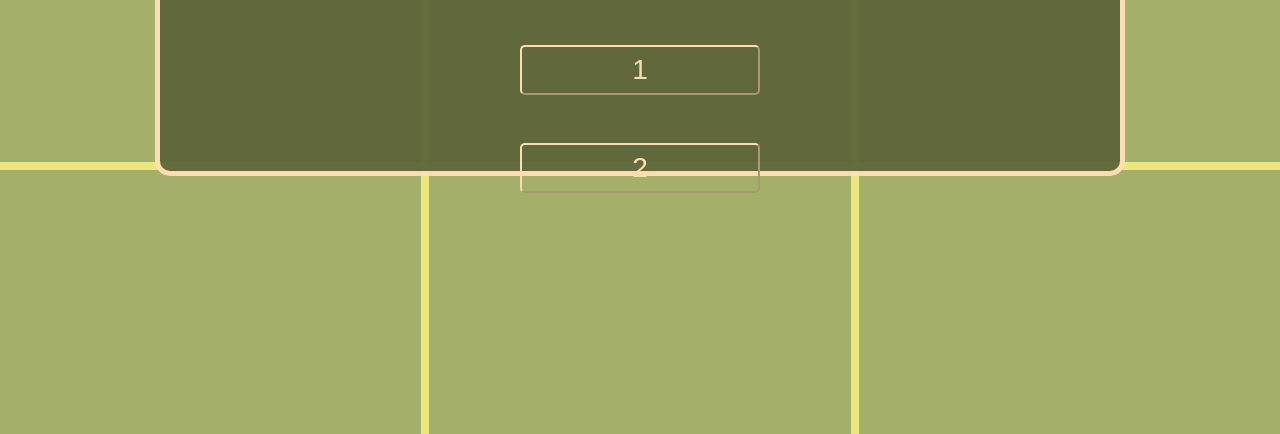
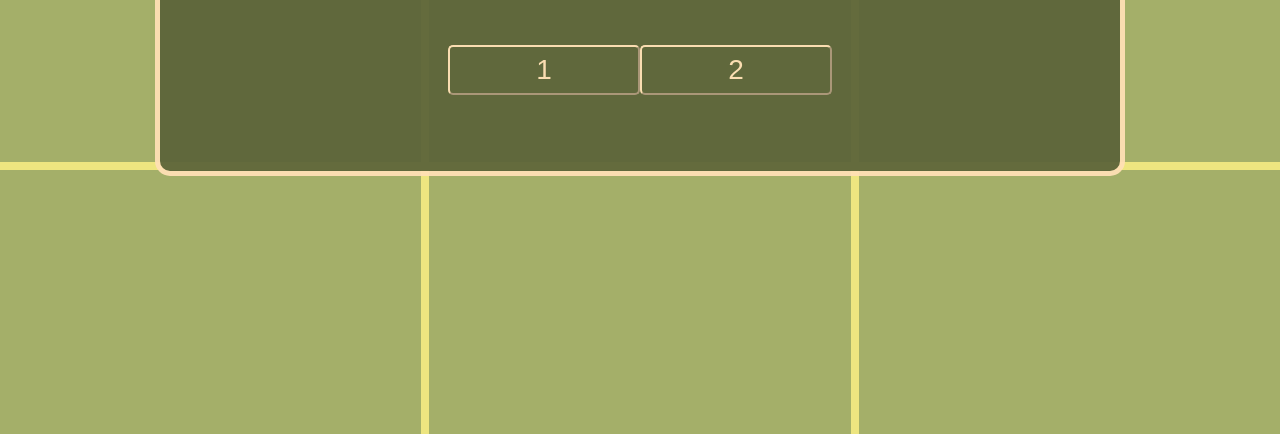
Before and after one commit to TheNewStyles/TicTacToe, a plain HTML site: page index.html in a window 1280 px wide. Shown: the part 374-808 px from the top of the page. Drawn offline with nearby package versions, Linux system fonts and the light colour scheme.

Commit message:
Change id names

```diff
--- a/styles/main.css
+++ b/styles/main.css
@@ -72,7 +72,7 @@ html, body {
     font-size: 2rem;
 }
 
-#player1{
+#onePlayer{
     display: inline-block;
     position: absolute;
     left: 40%;
@@ -80,7 +80,7 @@ html, body {
     width: 20%;
 }
 
-#player2{
+#twoPlayer{
     display: inline-block;
     position: absolute;
     left: 60%;
```
